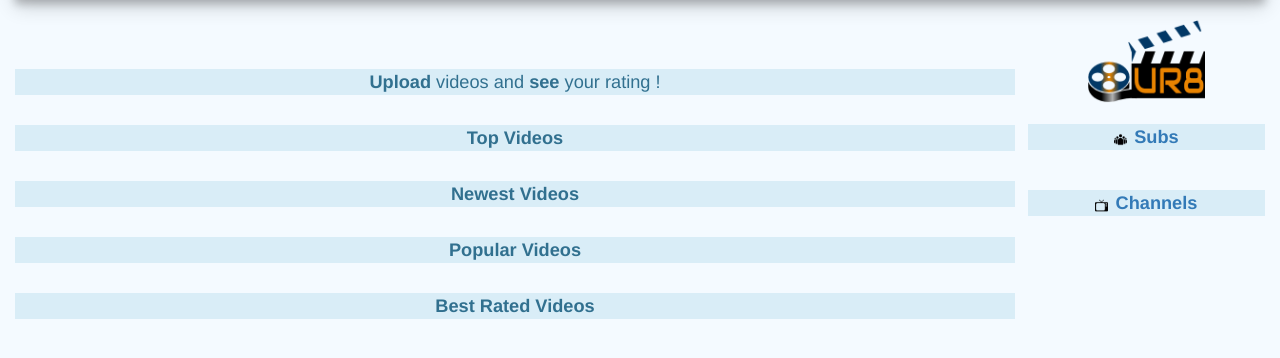
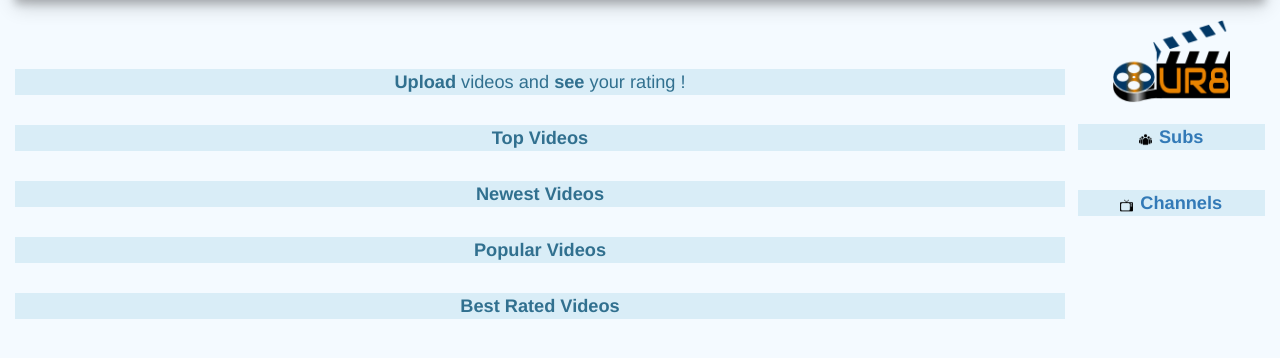
Before and after one commit to tigerlero/UR8, a Django app: page /ur8/ in a window 1280 px wide. Shown: the part 60-418 px from the top of the page. Run offline with Django 3.2, Linux system fonts and the light colour scheme; data that the repository does not hold is empty; some libraries are stand-ins or nearby versions.

Commit message:
add some video

```diff
--- a/UR8/templates/home.html
+++ b/UR8/templates/home.html
@@ -74,7 +74,7 @@
       </div>
     </div>
   </nav>
-    <div style="width: 19%; float: right;">
+    <div style="width: 15%; float: right;">
         <img src="{% static 'UR8.png' %}" width="118px;" height="84px;">
 <br><Br>
     <div class="bg-info text-info" style="margin-left: 0px !important;margin-right: 0px !important;">
@@ -132,7 +132,7 @@
             {% endif %}
       </div>
 
-    <div style="width: 80%; padding-top: 49px; float: left;">
+    <div style="width: 84%; padding-top: 49px; float: left;">
 
 
   <p class="bg-info text-info" style="margin-left: 0px !important;margin-right: 0px;font-size: 130%; !important;"><b>Upload</b> videos and <b>see</b> your rating !</p>
@@ -141,7 +141,7 @@
     {% if hasRes %}
     <div class="row">
       {% for video in video_results %}
-      <div style="font-size: 85%;" class="col-sm-5 col-md-3 col-bg-2">
+      <div style="font-size: 85%;" class="col-sm-4 col-md-3 col-bg-2">
       <div class="thumbnail" style=" border: 0; border-radius: 0px; box-shadow:0 10px 16px 0 rgba(4,4,4,0.2),0 6px 20px 0 rgba(4,4,4,0.19) !important;">
  <a href="{% url 's_vid' video.id %}">{% if not video.th %}
             <video preload="none" poster="{{ video.thumpnail }}" width="100%" height="56%">
```
